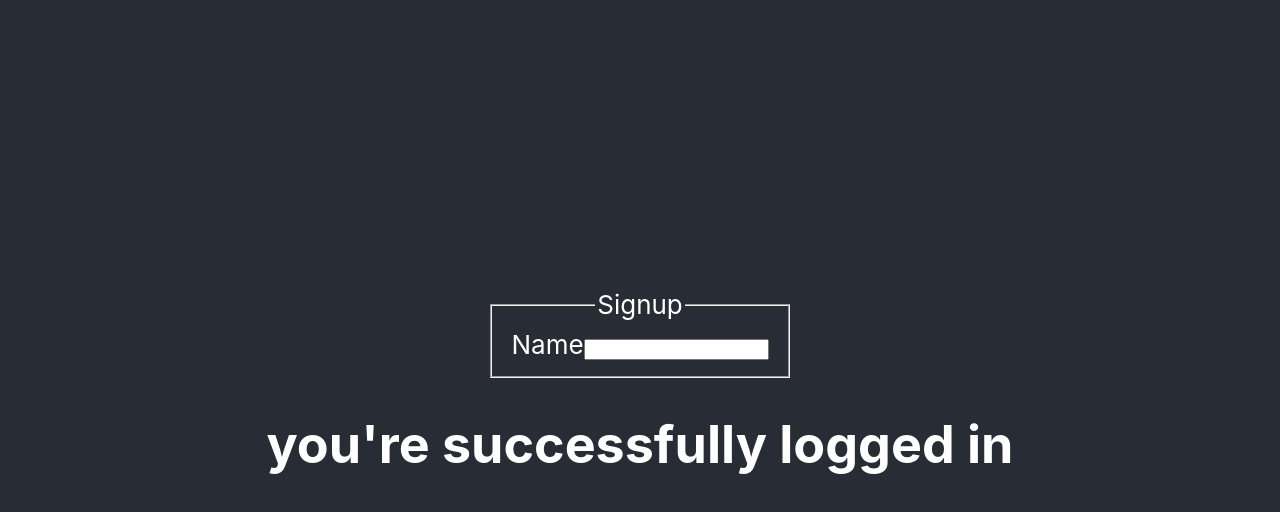
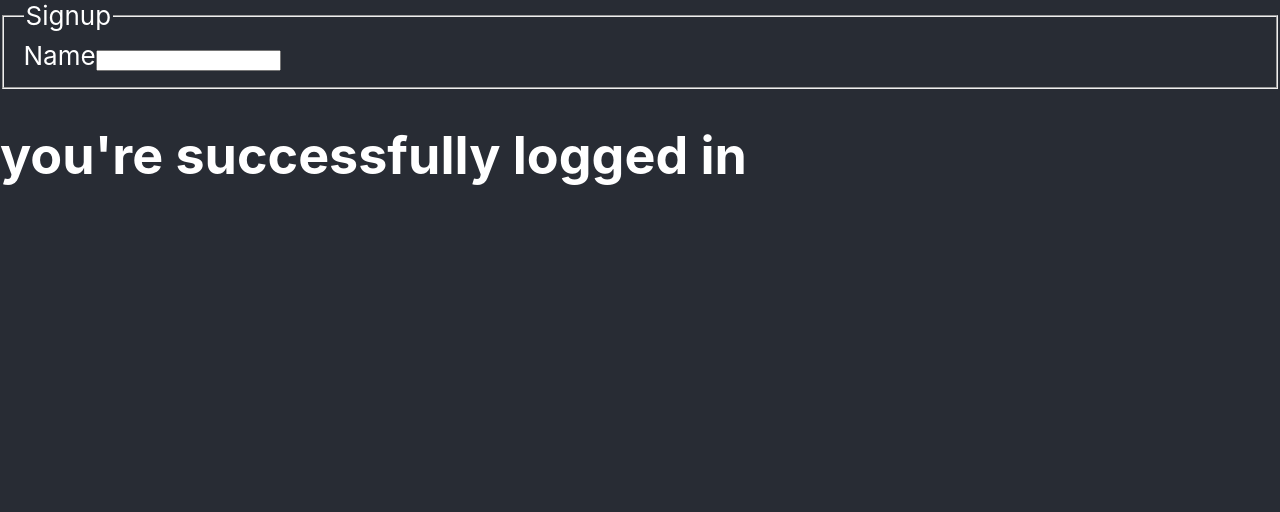
Before and after one commit to HassanAbdinur/Chat.IO, a React (Create React App) app in the folder client/: page / in a window 1280 px wide. Shown: the top 512 px of the page. Built offline with nearby package versions, Linux system fonts and the light colour scheme.

Commit message:
added css component

```diff
--- a/client/src/App.css
+++ b/client/src/App.css
@@ -1,11 +1,11 @@
 .App {
-  text-align: center;
+  /* text-align: center; */
   background-color: #282c34;
   min-height: 100vh;
-  display: flex;
+  /* display: flex;
   flex-direction: column;
   align-items: center;
-  justify-content: center;
+  justify-content: center; */
   font-size: calc(10px + 2vmin);
   /* background-color: #002265; */
   color: white;
```
